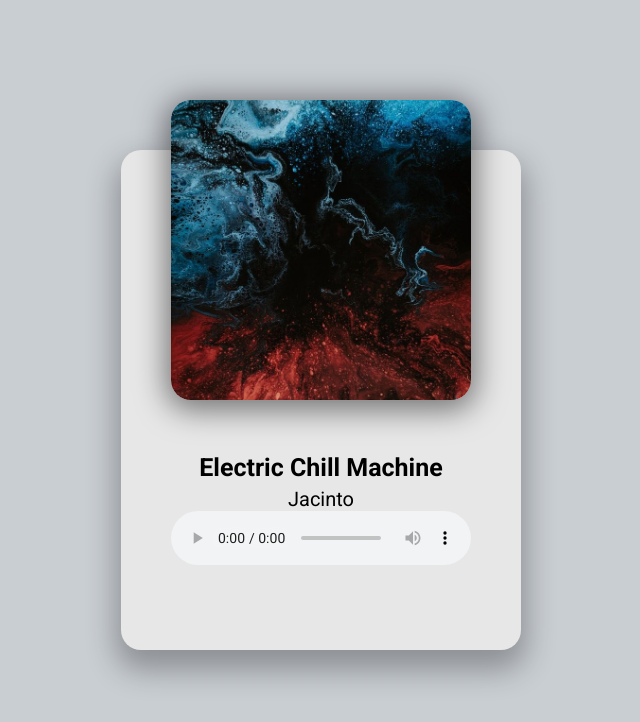
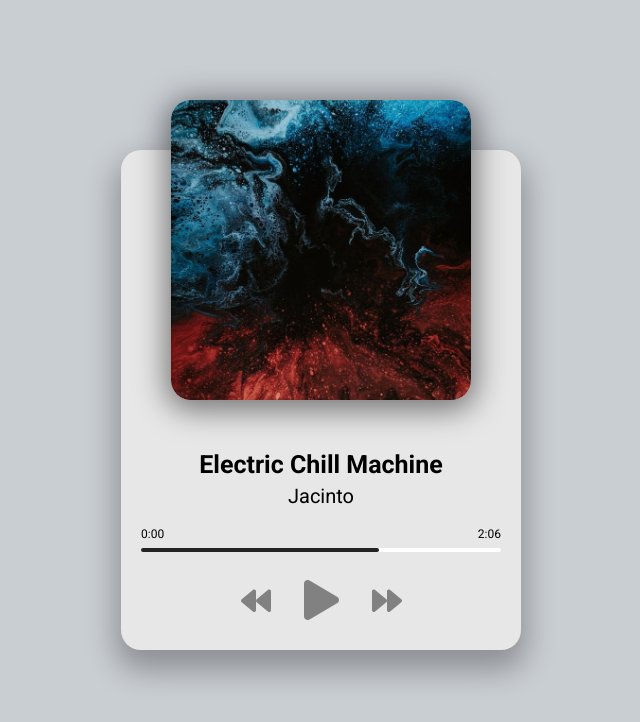
Before and after one commit to GrabeljsekPedro/music-player, a plain HTML site: page index.html in a window 1280 px wide. Shown: the whole page, without its empty margins (319-959 px from the left). Drawn offline with Linux system fonts and the light colour scheme.

Commit message:
add-buttons

```diff
--- a/index.html
+++ b/index.html
@@ -13,9 +13,23 @@
         <!-- Song -->
         <div class="img-container">
             <img src="img/jacinto-1.jpg" alt="album Art">
-            <h2 id="title">Electric Chill Machine</h2>
-            <h3 id="artist">Jacinto</h3>
-            <audio src="music/jacinto-1.mp3" controls></audio>
+        </div>
+        <h2 id="title">Electric Chill Machine</h2>
+        <h3 id="artist">Jacinto</h3>
+        <audio src="music/jacinto-1.mp3"></audio>
+        <!-- Progress -->
+        <div class="progress-container" id="progress-container">
+            <div class="progress" id="progress"></div>
+            <div class="duration-wrapper">
+                <span id="current-time">0:00</span>
+                <span id="duration">2:06</span>
+            </div>
+        </div>
+        <!-- Controls -->
+        <div class="player-controls">
+            <i class="fas fa-backward" id="prev" title="Previous"></i>
+            <i class="fas fa-play main-button" id="play" title="Play"></i>
+            <i class="fas fa-forward" id="nest" title="Next"></i>
         </div>
     </div>
     <!-- Script -->
--- a/style.css
+++ b/style.css
@@ -38,7 +38,6 @@ body {
   object-fit: cover;
   border-radius: 20px;
   box-shadow: 0 5px 30px 5px rgba(0, 0, 0, 0.5);
-  margin-bottom: 50px;
 }
 
 h2 {
@@ -92,10 +91,13 @@ h3 {
   font-size: 30px;
   color: rgb(129, 129, 129);
   margin-right: 30px;
-
+  cursor: pointer;
+  user-select: none;
 }
 
-
+.fas:hover {
+  filter: brightness(80%);
+}
 
 .main-button {
   font-size: 40px;
```
